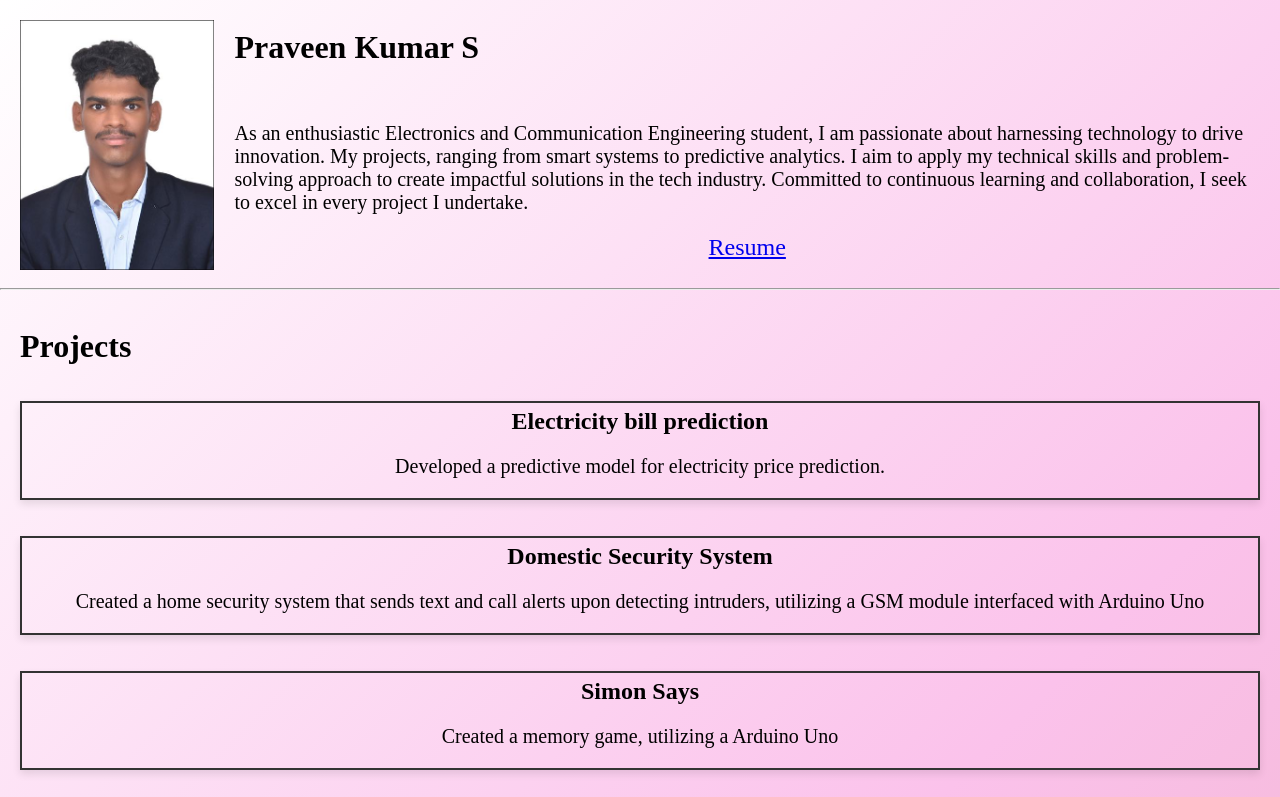
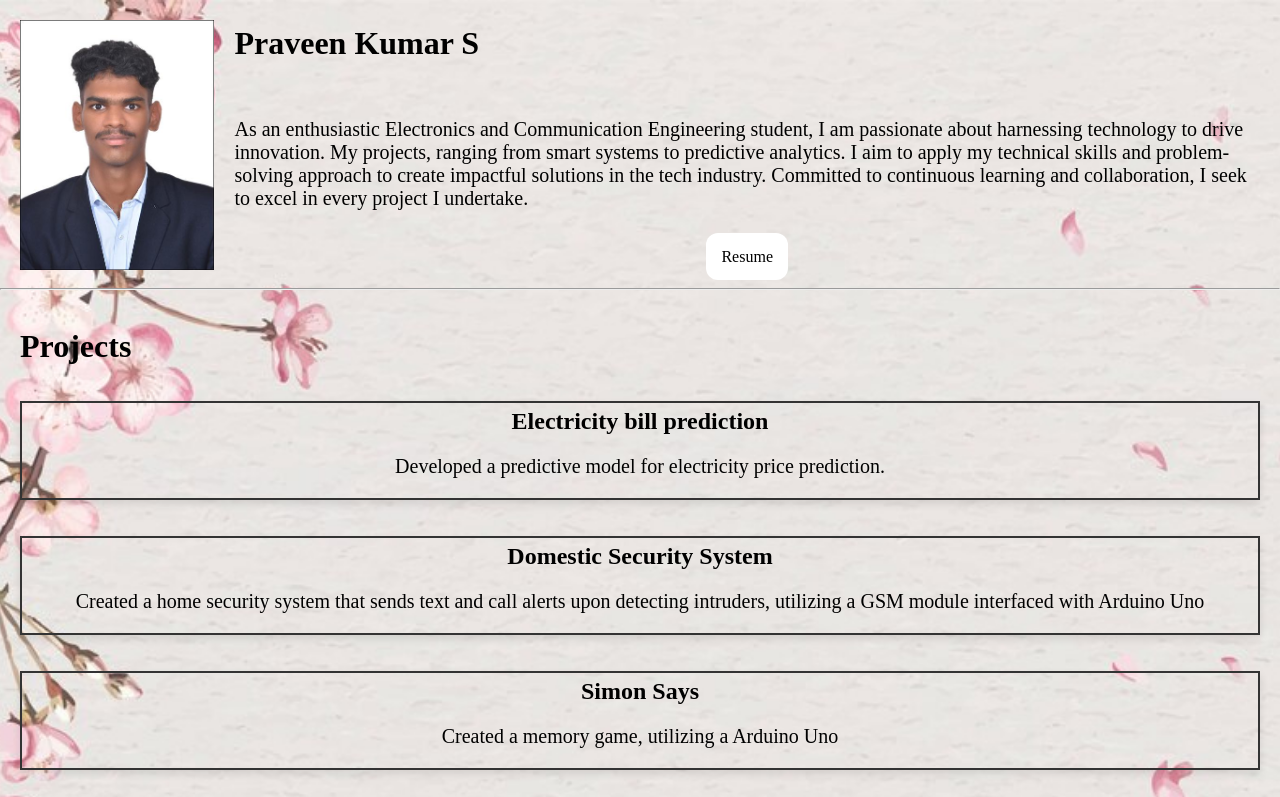
Before and after one commit to Praveen924spk/website, a plain HTML site: page index.html in a window 1280 px wide. Shown: the top 797 px of the page. Drawn offline with Linux system fonts and the light colour scheme.

Commit message:
Add files via upload

```diff
--- a/index.html
+++ b/index.html
@@ -20,12 +20,11 @@
 
             <p>As an enthusiastic Electronics and Communication Engineering student, I am passionate about harnessing technology to
             drive innovation. My projects, ranging from smart systems to predictive analytics. I aim to apply my technical skills and problem-solving approach to create impactful solutions in the
-            tech industry. Committed to continuous learning and collaboration, I seek to excel in every project I undertake.
-</p>
+            tech industry. Committed to continuous learning and collaboration, I seek to excel in every project I undertake.</p>
+            <br>
+
                 <center>
-                    <a class="resume" href="PRAVEEN'S RESUME (1).pdf" target="_blank"> Resume
-                    </a>
-                </center>
+                <a href="PRAVEEN'S RESUME (1).pdf" class="resume-button" > Resume</a>
         </div>
 
 
--- a/style.css
+++ b/style.css
@@ -2,7 +2,12 @@
     margin: 0%;
 }
 body{
-      background: linear-gradient(135deg, #ffffff, #fbc2eb, #e6a5b1);
+      background-image: url(cherry3.jpeg);
+      background-size: cover;
+      background-position:center center;
+      background-repeat: no-repeat;
+
+
 }
 img{
     height: 250px;
@@ -24,6 +29,7 @@ p{
     font-size: 20px;
 }
 
+
 .name{
     padding-left:20px;
     align-content: center;
@@ -31,8 +37,29 @@ p{
 p{
     padding: 20px;
 }
+.resume-button {
+    background-color:white;
+    border: none;
+    color:black;
+    padding: 15px;
+    text-align: center;
+    text-decoration: none; /
+    display: inline-block; /
+    font-size: 16px;
+    margin: 20px;
+    cursor: pointer;
+    border-radius: 12px;
+
+}
+a:hover{
+    cursor: pointer;
+    color:#ddd;
+    background-color: black;
+}
+
 .projects{
     padding: 20px;
+
 }
 .project1{
     position: relative;
@@ -40,6 +67,7 @@ p{
     box-shadow: 0 4px 8px rgba(0, 0, 0, 0.1);
     text-align: center;
     box-sizing: border-box;
+    cursor: pointer;
     }
 .project2{
     position: relative;
@@ -47,6 +75,7 @@ p{
     box-shadow: 0 4px 8px rgba(0, 0, 0, 0.1);
     text-align: center;
     box-sizing: border-box;
+    cursor: pointer;
 
 }
 .project3{
@@ -55,6 +84,7 @@ p{
     box-shadow: 0 4px 8px rgba(0, 0, 0, 0.1);
     text-align: center;
     box-sizing: border-box;
+    cursor: pointer;
 }
 .project4{
     position: relative;
@@ -63,9 +93,11 @@ p{
     text-align: center;
     box-sizing: border-box;
     margin-top: 2px;
+    cursor: pointer;
 }
 h2{
     margin-top: 5px;
+
 }
 .skill{
     padding: 20px;
```
Also changed, not shown: cherry3.jpeg (added).
